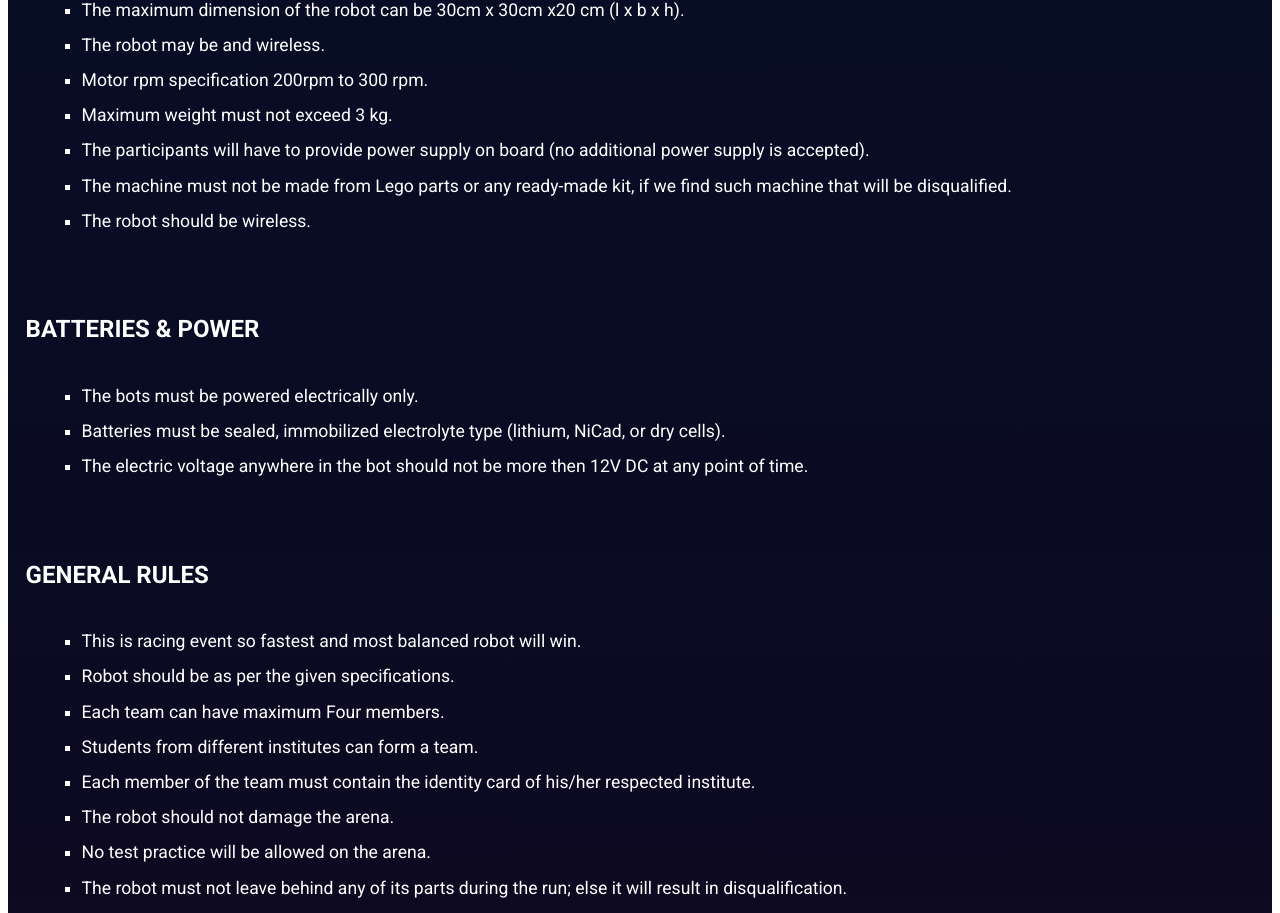
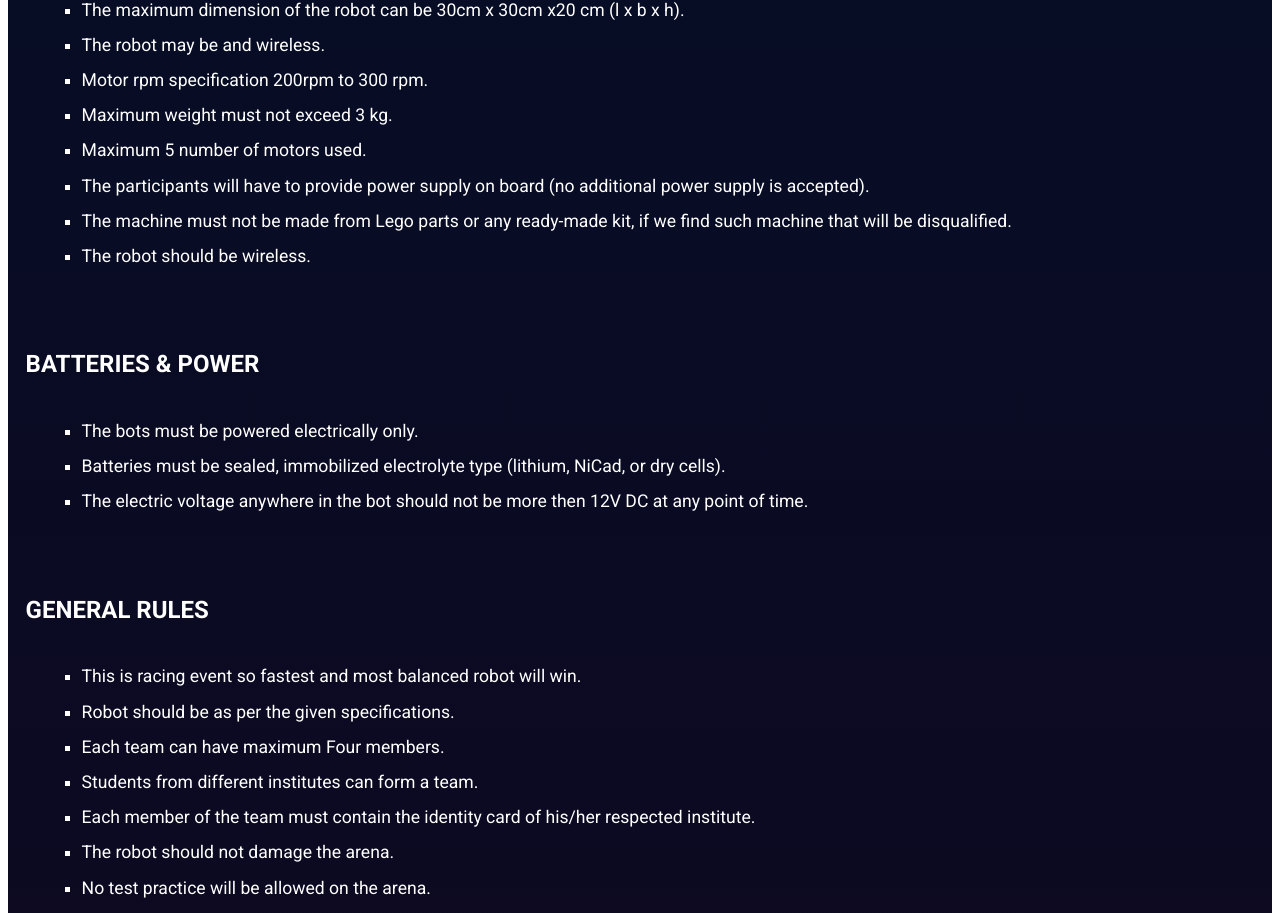
Before and after one commit to subrat611/technorollix23, a Nuxt app: page /eventdetails/robovation/roborace in a window 1280 px wide. Shown: the part 1273-2186 px from the top of the page. Built offline with nearby package versions, Linux system fonts and the light colour scheme; a web font is replaced by a local one.

Commit message:
robovation specification update

```diff
--- a/pages/eventdetails/robovation/roborace.vue
+++ b/pages/eventdetails/robovation/roborace.vue
@@ -49,6 +49,7 @@
           <li>The robot may be and wireless.</li>
           <li>Motor rpm specification 200rpm to 300 rpm.</li>
           <li>Maximum weight must not exceed 3 kg.</li>
+          <li>Maximum 5 number of motors used.</li>
           <li>
             The participants will have to provide power supply on board (no
             additional power supply is accepted).
--- a/pages/eventdetails/robovation/robosoccer.vue
+++ b/pages/eventdetails/robovation/robosoccer.vue
@@ -108,6 +108,7 @@
         <ul>
           <li>The robot should fit inside a box of 30cm*30cm*20cm.</li>
           <li>Robot should not exceed 3 kg.</li>
+          <li>Maximum 5 number of motors used.</li>
           <li>The robot can be, wireless.</li>
           <li>
             The robot should be self-powered with supply not exceeding 12V (on
--- a/pages/eventdetails/robovation/robowar.vue
+++ b/pages/eventdetails/robovation/robowar.vue
@@ -84,6 +84,7 @@
         <ul>
           <li>The robot should fit inside a box of 50cm*50cm*30cm.</li>
           <li>Robot should not exceed 5 kg.</li>
+          <li>Maximum 5 number of motors used.</li>
           <li>The robot is only wireless.</li>
           <li>
             The robot should be self-powered with supply not exceeding 12V (on
```
